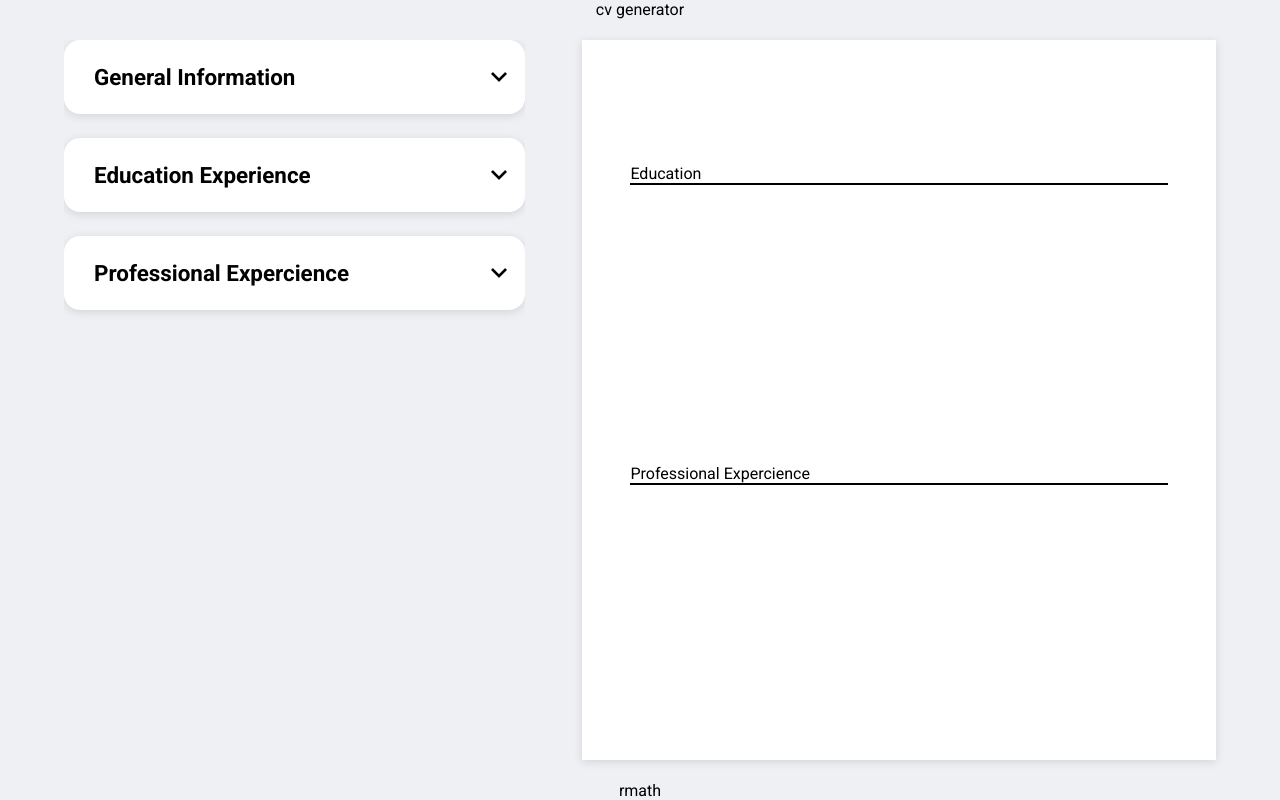
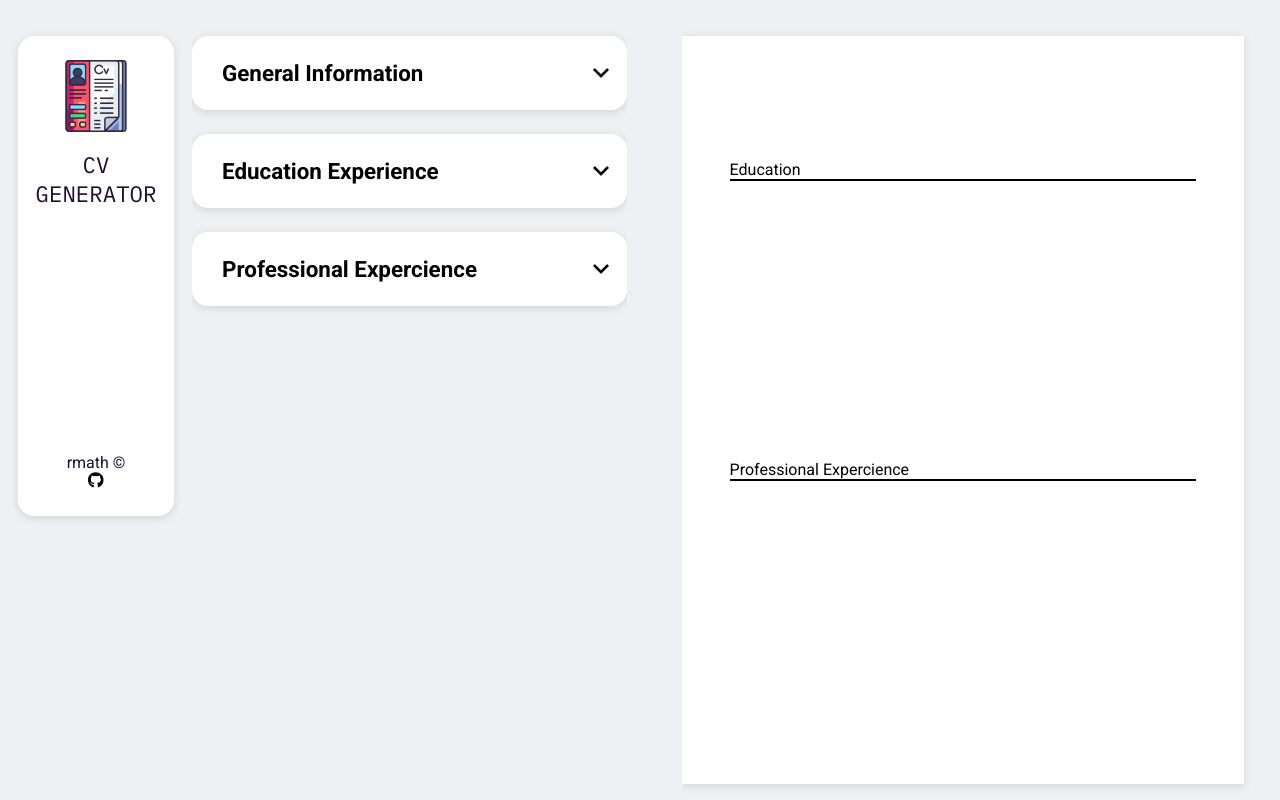
Before and after one commit to rmathr/cv-project, a React app: page / in a window 1280 px wide. Built offline with nearby package versions, Linux system fonts and the light colour scheme.

Commit message:
Style forms&&forms show

```diff
--- a/babel.config.js
+++ b/babel.config.js
@@ -1,3 +1,3 @@
-module.exports={"presets": [
-    "@babel/preset-env", "@babel/preset-react"
-  ]}
+module.exports = {
+  presets: ['@babel/preset-env', '@babel/preset-react'],
+};
--- a/package.json
+++ b/package.json
@@ -13,6 +13,7 @@
   "author": "",
   "license": "ISC",
   "dependencies": {
+    "date-fns": "^2.30.0",
     "react": "^18.2.0",
     "react-dom": "^18.2.0",
     "uniqid": "^5.4.0"
--- a/src/components/App.js
+++ b/src/components/App.js
@@ -1,4 +1,5 @@
 import React, { Component, useState } from 'react';
+import Header from './Header';
 import BasicInfo from './BasicInfo';
 import Education from './Education';
 import Professional from './Professional';
@@ -27,17 +28,17 @@ class App extends Component {
     });
   };
 
-  editEducationForm = (e) => {
+  editEducationForm = (id) => {
     this.setState({
       educationFormEdit: !this.state.educationFormEdit,
-      educationEntry: e.target.id,
+      educationEntry: id,
     });
   };
 
-  editProfessionalForm = (e) => {
+  editProfessionalForm = (id) => {
     this.setState({
       professionalFormEdit: !this.state.professionalFormEdit,
-      professionalEntry: e.target.id,
+      professionalEntry: id,
     });
   };
 
@@ -99,11 +100,16 @@ class App extends Component {
                 educationEntry: null,
               });
             } else {
-              this.setState({
+              this.setState(
+                {
                   educationForm: this.state.educationForm.concat(obj),
                   educationFormEdit: false,
                   educationEntry: null,
-              });
+                },
+                () => {
+                  console.log(this.state.educationForm);
+                }
+              );
             }
             break;
           case 'professionalForm':
@@ -133,7 +139,9 @@ class App extends Component {
   render() {
     return (
       <div className="main-container">
-        <header>cv generator</header>
+        <header className="main-header">
+          <Header />
+        </header>
         <div className="main-content">
           <div className="forms-fill">
             <div className="basic-form-fill">
@@ -157,7 +165,21 @@ class App extends Component {
                     <RenderField props={this.state.basicForm} />
                   </div>
 
-                  <button onClick={this.editForm}>Edit</button>
+                  <button onClick={this.editForm} className="edit-form">
+                    <span>
+                      <svg
+                        xmlns="http://www.w3.org/2000/svg"
+                        height="48"
+                        viewBox="0 -960 960 960"
+                        width="48"
+                        className="svg-edit"
+                      >
+                        <path d="M480-120v-71l216-216 71 71-216 216h-71ZM120-330v-60h300v60H120Zm690-49-71-71 29-29q8-8 21-8t21 8l29 29q8 8 8 21t-8 21l-29 29ZM120-495v-60h470v60H120Zm0-165v-60h470v60H120Z" />
+                      </svg>
+                      <span></span>
+                      Edit
+                    </span>
+                  </button>
                 </div>
               )}
             </div>
@@ -211,6 +233,7 @@ class App extends Component {
             </div>
           </div>
           <div className="cv-show">
+            <div className="cv-section">
               <div className="cv-basic-info">
                 <RenderField props={this.state.basicForm} />
               </div>
@@ -226,7 +249,7 @@ class App extends Component {
               </div>
             </div>
           </div>
-        <footer>rmath</footer>
+        </div>
       </div>
     );
   }
--- a/src/components/BasicInfo.js
+++ b/src/components/BasicInfo.js
@@ -133,6 +133,8 @@ class BasicInfo extends Component {
                 onChange={this.handleChange}
               />
             </div>
+            <div className="form-buttons">
+              <span></span>
               <button className="save-form" type="submit" disabled={!this.isFormValid()}>
                 <span>
                   {' '}
@@ -149,6 +151,7 @@ class BasicInfo extends Component {
                   Save
                 </span>
               </button>
+            </div>
           </form>
         )}
       </div>
--- /dev/null
+++ b/src/components/Header.js
@@ -0,0 +1,24 @@
+import React from 'react';
+import cv from '../assets/icons/cv.png';
+
+export default function Header() {
+  return (
+    <div className="main-header-content">
+      <div className="header-brand">
+        <img src={cv} className="header-img" />
+        <p className="header-text">cv</p>
+        <p className="header-text">generator</p>
+      </div>
+
+      <footer>
+        {' '}
+        <p>rmath ©</p>
+        <a href="https://github.com/rmathr" className="fa-brands fa-github">
+          <svg xmlns="http://www.w3.org/2000/svg" height="1em" viewBox="0 0 496 512">
+            <path d="M165.9 397.4c0 2-2.3 3.6-5.2 3.6-3.3.3-5.6-1.3-5.6-3.6 0-2 2.3-3.6 5.2-3.6 3-.3 5.6 1.3 5.6 3.6zm-31.1-4.5c-.7 2 1.3 4.3 4.3 4.9 2.6 1 5.6 0 6.2-2s-1.3-4.3-4.3-5.2c-2.6-.7-5.5.3-6.2 2.3zm44.2-1.7c-2.9.7-4.9 2.6-4.6 4.9.3 2 2.9 3.3 5.9 2.6 2.9-.7 4.9-2.6 4.6-4.6-.3-1.9-3-3.2-5.9-2.9zM244.8 8C106.1 8 0 113.3 0 252c0 110.9 69.8 205.8 169.5 239.2 12.8 2.3 17.3-5.6 17.3-12.1 0-6.2-.3-40.4-.3-61.4 0 0-70 15-84.7-29.8 0 0-11.4-29.1-27.8-36.6 0 0-22.9-15.7 1.6-15.4 0 0 24.9 2 38.6 25.8 21.9 38.6 58.6 27.5 72.9 20.9 2.3-16 8.8-27.1 16-33.7-55.9-6.2-112.3-14.3-112.3-110.5 0-27.5 7.6-41.3 23.6-58.9-2.6-6.5-11.1-33.3 2.6-67.9 20.9-6.5 69 27 69 27 20-5.6 41.5-8.5 62.8-8.5s42.8 2.9 62.8 8.5c0 0 48.1-33.6 69-27 13.7 34.7 5.2 61.4 2.6 67.9 16 17.7 25.8 31.5 25.8 58.9 0 96.5-58.9 104.2-114.8 110.5 9.2 7.9 17 22.9 17 46.4 0 33.7-.3 75.4-.3 83.6 0 6.5 4.6 14.4 17.3 12.1C428.2 457.8 496 362.9 496 252 496 113.3 383.5 8 244.8 8zM97.2 352.9c-1.3 1-1 3.3.7 5.2 1.6 1.6 3.9 2.3 5.2 1 1.3-1 1-3.3-.7-5.2-1.6-1.6-3.9-2.3-5.2-1zm-10.8-8.1c-.7 1.3.3 2.9 2.3 3.9 1.6 1 3.6.7 4.3-.7.7-1.3-.3-2.9-2.3-3.9-2-.6-3.6-.3-4.3.7zm32.4 35.6c-1.6 1.3-1 4.3 1.3 6.2 2.3 2.3 5.2 2.6 6.5 1 1.3-1.3.7-4.3-1.3-6.2-2.2-2.3-5.2-2.6-6.5-1zm-11.4-14.7c-1.6 1-1.6 3.6 0 5.9 1.6 2.3 4.3 3.3 5.6 2.3 1.6-1.3 1.6-3.9 0-6.2-1.4-2.3-4-3.3-5.6-2z" />
+          </svg>
+        </a>
+      </footer>
+    </div>
+  );
+}
--- a/src/style.css
+++ b/src/style.css
@@ -1,4 +1,4 @@
-@import url('https://fonts.googleapis.com/css2?family=Roboto:wght@100;400;700&display=swap');
+@import url('https://fonts.googleapis.com/css2?family=IBM+Plex+Mono&family=Roboto:wght@100;400;700&display=swap');
 
 *{
     margin: 0;
@@ -24,23 +24,67 @@ body::-webkit-scrollbar{
 
 .main-container{
     display: flex;
-    flex-direction: column;
+    flex-direction: row;
     height: 100dvh;
     justify-content: space-between;
     align-items: center;
 }
 
 .main-content{
-    width: 90%;
+    width: 85%;
     display: flex;
     flex-direction: row;
     justify-content: space-between;
+}
+
+.main-header{
+    width: 15%;
+    height: 100dvh;
+
+    padding: 36px 18px;
+}
+
+.main-header-content{
+    border-radius: 16px;
+    width: 100%;
+    background-color: var(--white-background);
+    padding: 24px 18px;
+    box-shadow: rgba(99, 99, 99, 0.2) 0px 2px 8px 0px;
+    display: flex;
+    flex-direction: column;
+    height: 60dvh;
+    justify-content: space-between;
+    align-items: center;
+    color: #200E32;
+}
+
+.main-header-content > footer, .header-brand {
+    display: flex;
+    flex-direction: column;
+    align-items: center;
+
+}
+
+.header-img{
+    width: 72px;
+    height: auto;
+    margin-bottom: 18px;
+}
+
+.header-text{
+    text-transform: uppercase;
+    font-family: 'IBM Plex Mono', monospace;
+    font-size: 1.4rem;
 }
 
 .forms-fill{
     width: 40%;
 }
 
+.cv-show{
+    width: 55%;
+    padding-right: 36px;
+}
 
 .basic-form-fill, .education-form-fill, .professional-form-fill {
     margin-bottom: 24px;
@@ -98,7 +142,7 @@ input[type=text], input[type=date], textarea{
     border: none;
     border-radius: 12px;
     height: 2.5rem;
-    padding-left: 12px;
+    padding: 0 12px;
     outline: none;
 }
 
@@ -115,26 +159,31 @@ textarea{
 }
 
 .save-form{
-    align-self: flex-end;
+    justify-self: flex-end;
 }
 
 .delete-form{
-    align-self: flex-start;
+    justify-self: flex-start;
 }
 
-.cv-show{
-    width: 55%;
+
+
+.cv-section{
+    width: 100%;
+    padding: 24px 48px;
     background-color: var(--white-background);
-    padding: 24px 48px;
     box-shadow: rgba(99, 99, 99, 0.2) 0px 2px 8px 0px;
 }
-
 
 .forms-fill, .cv-show{
     -ms-overflow-style: none;
     scrollbar-width: none;
     overflow-y: auto;
-    height: 90dvh;
+    height: 100dvh;
+}
+
+.forms-fill, .cv-show{
+    padding-top: 36px;
 }
 
 .forms-fill::-webkit-scrollbar, .cv-show::-webkit-scrollbar{
@@ -145,7 +194,7 @@ hr{
     border: 1px solid black;
 }
 
-.basic-form-show{
+.basic-form-show, .form-show-info{
 
     padding-left: 12px;
     margin-top: 12px;
@@ -156,11 +205,63 @@ hr{
     align-items: center;
 }
 
-.basic-form-general-info{
+.basic-form-general-info, .form-show-info{
     /* border-top: 1px solid black; */
     flex-grow: 1;
     padding-top: 8px;
 }
+
+.basic-form-general-info > .fullName{
+    font-weight: 700;
+}
+
+.basic-form-general-info > .email{
+    font-style: italic;
+}
+
+.form-show-info > .entry {
+    display: grid;
+    column-gap: 10px;
+    grid-template-areas:
+    "degree degree"
+    "school school"
+    "city country"
+    "startDate endDate"
+    ;
+}
+
+.basic-form-show, .form-show-info{
+    border-top: 5px solid var(--gray-background);
+}
+
+.form-show-info > .entry > .degree{
+    grid-area: degree;
+}
+
+.form-show-info > .entry > .school{
+    grid-area: school;
+}
+
+.form-show-info > .entry > .city{
+    grid-area: city;
+}
+
+.form-show-info > .entry > .city::after{
+    content: ','
+}
+
+.form-show-info > .entry > .country{
+    grid-area: country;
+}
+
+.form-show-info > .entry > .startDate{
+    grid-area: startDate;
+}
+
+.form-show-info > .entry > .endDate{
+    grid-area: endDate;
+}
+
 
 .expand-icon{
     width: 16px;
@@ -183,12 +284,12 @@ hr{
     color: #fff;
 }
 
-.save-form > span{
+.save-form > span, .edit-form > span, .delete-form > span{
     display: flex;
     align-items: center;
 }
 
-.save-form > span > span {
+.save-form > span > span, .edit-form > span > span, .delete-form > span > span {
     margin: 0 4px;
 }
 
@@ -197,10 +298,66 @@ hr{
   cursor: not-allowed;
 }
 
-.svg-right{
+.edit-form {
+    display: inline-block;
+    outline: none;
+    cursor: pointer;
+    font-size: 16px;
+    line-height: 20px;
+    font-weight: 600;
+    border-radius: 30px;
+    padding: 8px 16px;
+    border: none;
+    /* border: 1px solid #222222; */
+    transition: box-shadow 0.2s ease 0s, -ms-transform 0.1s ease 0s, -webkit-transform 0.1s ease 0s, transform 0.1s ease 0s;
+    background: #fff;
+    color: #222222;
+}
+
+.edit-form:hover {
+    /* border-color: #000000; */
+    background: var(--gray-background);
+}
+
+.delete-form{
+    /* display: inline-block;
+    outline: none; */
+    padding: 8px 16px;
+    font-weight: 600;
+    /* border-radius: 30px;
+    padding: 2px; */
+    border: none;
+    background-color: transparent;
+    cursor: pointer;
+    /* background-color: #222222; */
+}
+
+/* .delete-form > span {
+    background-color: var(--white-background);
+    border-radius: 30px;
+    padding: 8px 16px;
+} */
+
+.svg-right, .svg-delete, .svg-edit{
     width: 24px;
     height: auto;
 }
+
+.form-buttons{
+    width: 100%;
+    display: grid;
+    grid-template-columns: 1fr 1fr;
+    align-items: center;
+}
+
+.form-show-info > .entry> .degree{
+    font-weight: 700;
+}
+
+.form-show-info > .entry> .school{
+    font-style: italic;
+}
+
 /* @@@@@@@@@@@@@@@@@@@@@@@@@@@@ CV CSS @@@@@@@@@@@@@@@@@@@@@@@@@@@@  */
 
 
```
Also changed, not shown: src/components/Education.js (+28 -5 lines), src/components/FormRenderField.js (+15 -2 lines), src/components/Professional.js (+30 -5 lines), src/assets/icons/cv.png (added), 1 other file (tests, documents, lock files or other folders). Lines whose indentation alone changed are shown as unchanged.
